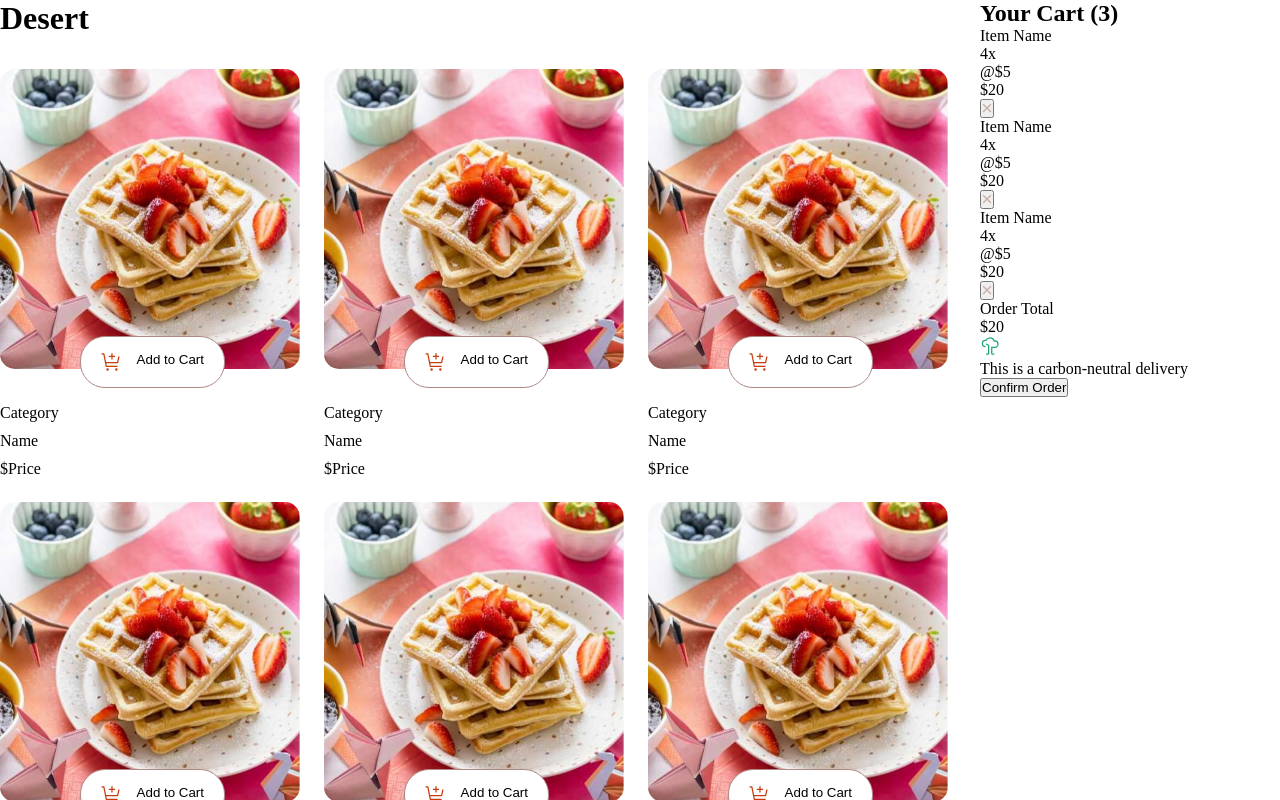
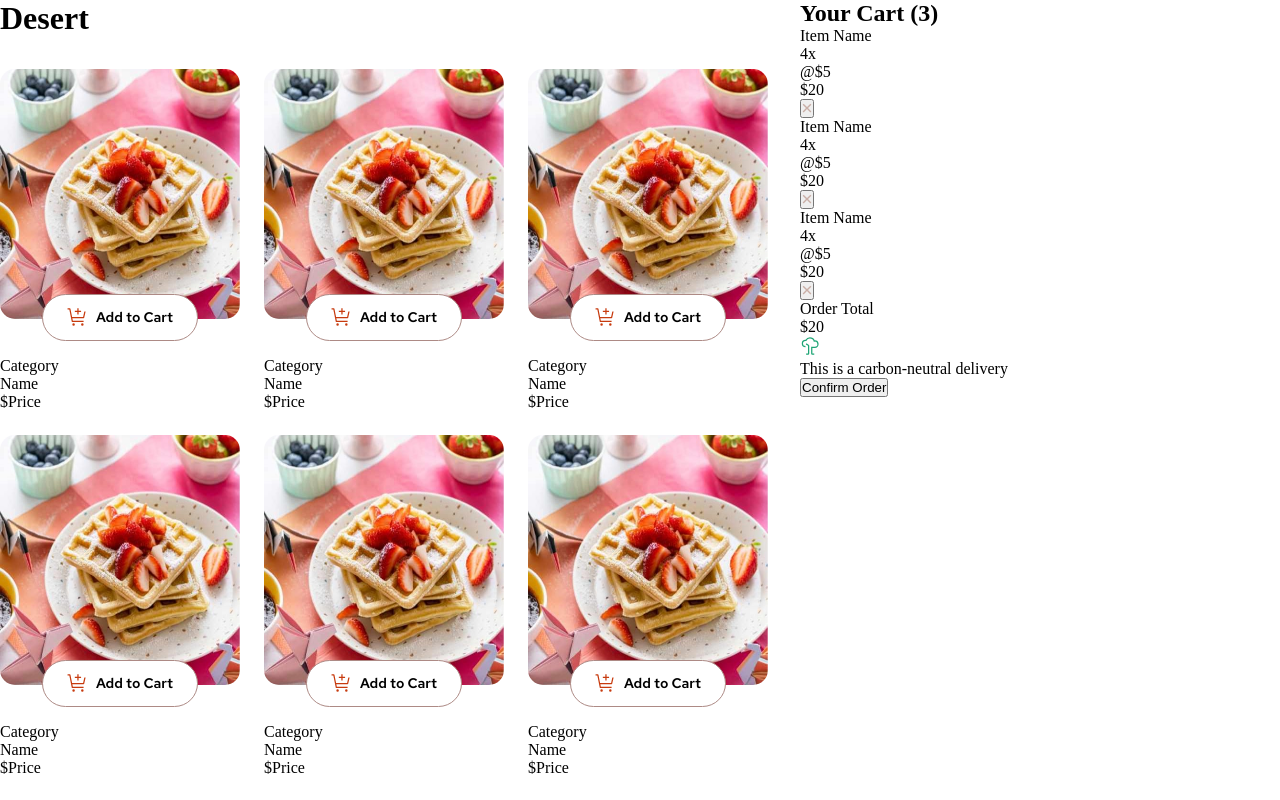
Before and after one commit to ben-demetrius/workspaces, a React (Vite) app: page / in a window 1280 px wide. Shown: the top 800 px of the page. Built offline with nearby package versions, Linux system fonts and the light colour scheme.

Commit message:
snapshot.

```diff
--- a/src/assets/styles/cart-item.scss
+++ b/src/assets/styles/cart-item.scss
@@ -4,52 +4,42 @@
   @include flex($direction: column, $gap: $space-200);
 
   .cart-img-add-btn {
-    @extend .container;
-
-    margin-bottom: 15px;
-
+    @include flex($direction: column, $gap: 0);
+    align-items: center;
     position: relative;
+    margin-bottom: calc($space-300 - 2px);
 
     .cart--image {
-      width: 300px;
-      height: 300px;
-      border-radius: 15px;
+      width: 240px;
+      height: 250px;
     }
 
     .cart--button {
-      padding: 15px 20px;
+      position: absolute;
+      bottom: calc(($space-300 - 2px) * -1);
+      @include flex($gap: $space-100);
 
-      position: absolute;
-      bottom: -15px;
-      right: 25%;
-
-      display: flex;
-      gap: 15px;
-
+      padding: $space-150 $space-300;
       border-radius: 25px;
       border: 1px solid $rose-400;
       background-color: $white;
 
       svg {
       }
-
       .cart-button--p {
+        @extend .text-preset-4-bold;
       }
     }
   }
 
   .cart-card-texts {
-    display: flex;
-    flex-direction: column;
-    gap: 10px;
-  }
+    .cart--category {
+    }
 
-  .cart--category {
-  }
+    .cart--name {
+    }
 
-  .cart--name {
-  }
-
-  .cart--price {
+    .cart--price {
+    }
   }
 }
```
